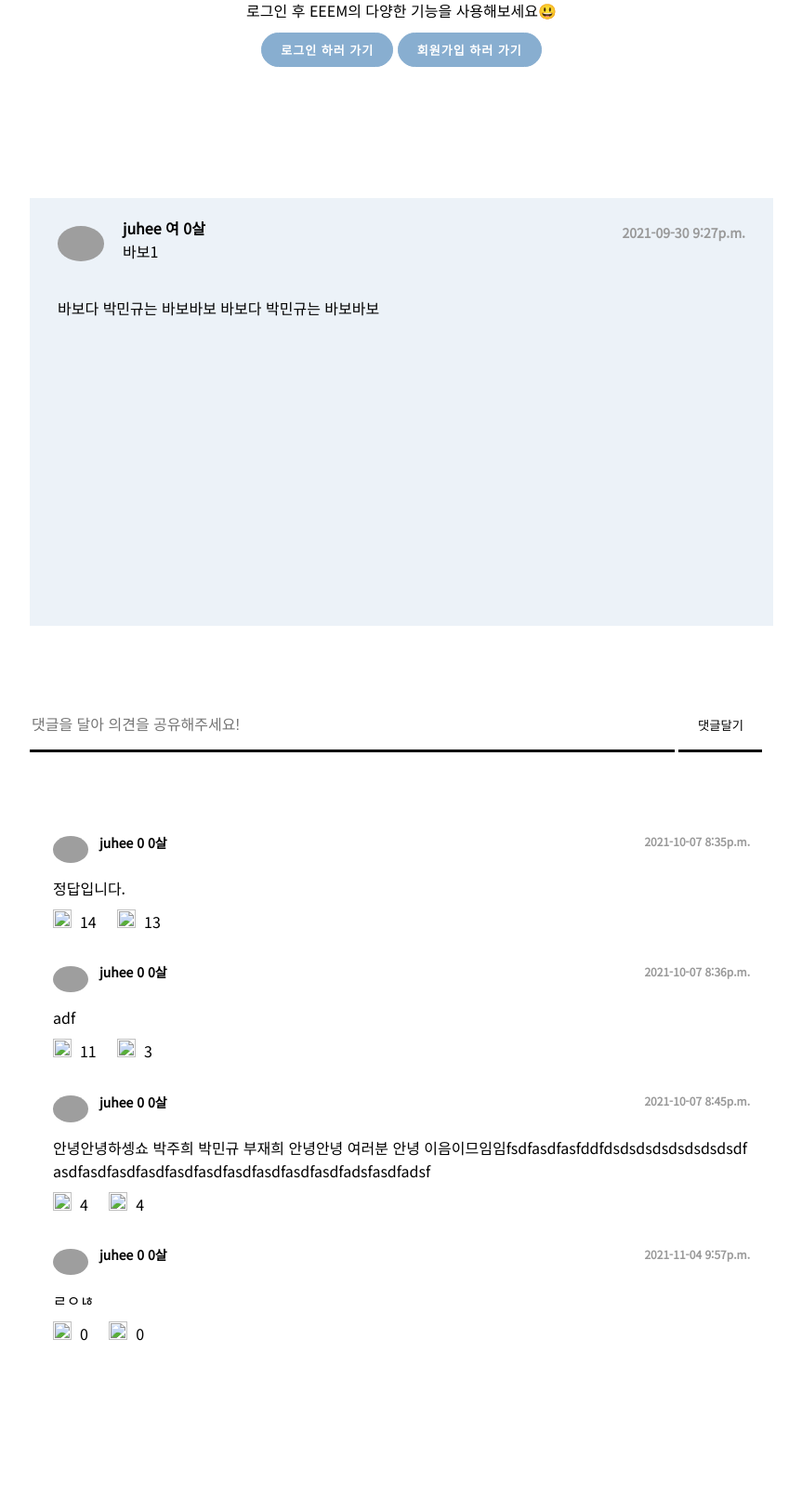
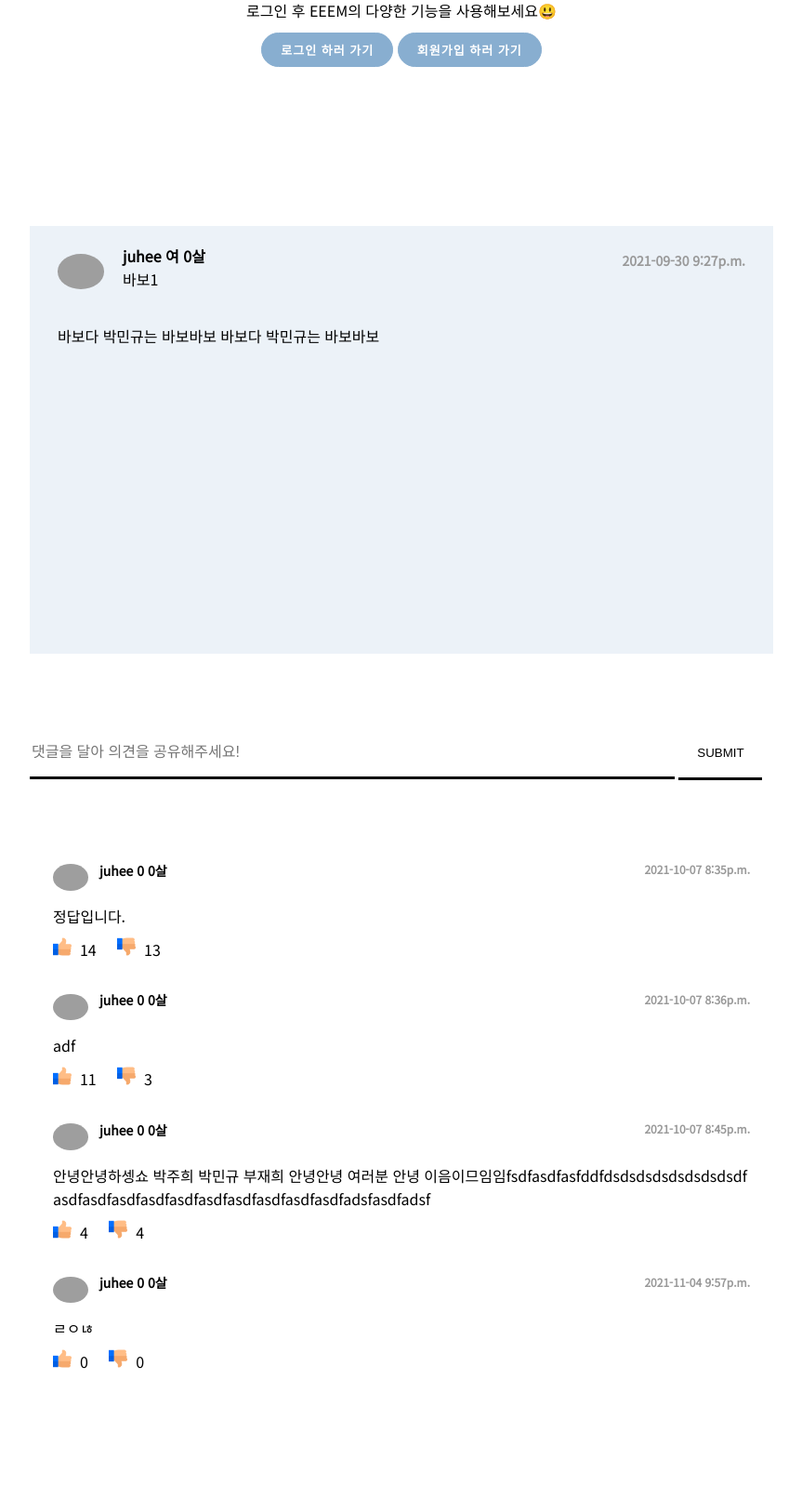
Before and after one commit to juliajh/EEEM, a Django app: page /community/detail/1 in a window 1280 px wide. Shown: the part 47-1659 px from the top of the page at 93% size, without its empty margins (208-1071 px from the left). Before the commit the page ends 1489 px from the top, so only its background shows below. Run offline with Django 3.2, Linux system fonts and the light colour scheme; data comes from the database, SQL or seed files in the repository; both versions use the stored data as it was after the commit; some libraries are stand-ins or nearby versions; grey boxes are pictures that could not be loaded.

Commit message:
community css

```diff
--- a/gyeongsoton/account/forms.py
+++ b/gyeongsoton/account/forms.py
@@ -59,6 +59,8 @@ class RegisterForm(UserCreationForm):
         "password_mismatch": "입력하신 두 비밀번호가 같지 않습니다.",
     }
 
+    profile=forms.ImageField()
+
     class Meta:
         model = CustomUser
         fields = ["username", "password1", "password2", "nickname", "age", "sex"]
--- a/gyeongsoton/account/models.py
+++ b/gyeongsoton/account/models.py
@@ -3,10 +3,9 @@ from django.contrib.auth.models import AbstractUser
 
 # Create your models here.
 
-
 class CustomUser(AbstractUser):
 
-    SEX_CHOICES = (("", "성별을 선택하세요"), ("M", "남"), ("W", "여"))
+    SEX_CHOICES = (("", "성별을 선택하세요"), ("남", "남"), ("여", "여"))
 
     AGE_CHOICES = (
         ("", "나이대를 선택하세요"),
--- a/gyeongsoton/main/static/css/community.css
+++ b/gyeongsoton/main/static/css/community.css
@@ -1,7 +1,7 @@
 @import url(http://fonts.googleapis.com/css?family=Calibri:400,300,700);
 
 .mt-100 {
-  padding-top: 120px;
+  padding-top: 90px;
 }
 
 .mb-100 {
@@ -41,7 +41,7 @@
 }
 
 .info {
-  font-size:20px;
+  font-size: 20px;
   text-align: center;
   display: block;
   margin-bottom: 20px;
@@ -83,7 +83,6 @@
   color: rgb(83, 83, 83);
 }
 
-
 .search {
   position: absolute;
   top: 90px;
--- a/gyeongsoton/main/static/css/communityDetail.css
+++ b/gyeongsoton/main/static/css/communityDetail.css
@@ -9,7 +9,7 @@
 .main-container {
   width: 800px;
   margin: 0 auto;
-  padding-top: 60px;
+  padding-top: 90px;
 }
 
 .communityDetail {
--- a/gyeongsoton/main/templates/communityDetail.html
+++ b/gyeongsoton/main/templates/communityDetail.html
@@ -44,7 +44,7 @@
             {% else %}
                 <a href="#loginmodal" rel="modal:open">
                     <input id="inputText" name="commenttext" type="text" placeholder="댓글을 달아 의견을 공유해주세요!"/>
-                    <button id="inputSubmit" type="submit" >댓글달기</button>
+                    <button id="inputSubmit" type="submit" >SUBMIT</button>
                 </a>
             {% endif %}
         </div>
```
Also changed, not shown: gyeongsoton/db.sqlite3, gyeongsoton/main/static/img/dislike.png, gyeongsoton/main/static/img/heart.png (deleted), gyeongsoton/main/static/img/like.png, 1 other file.
